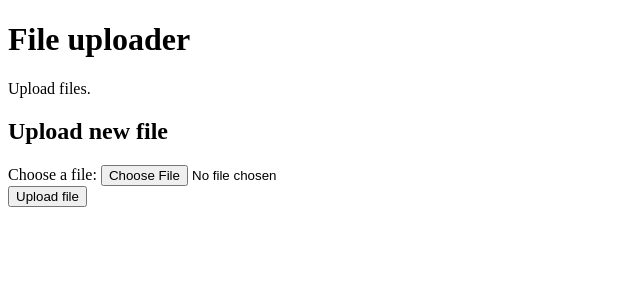
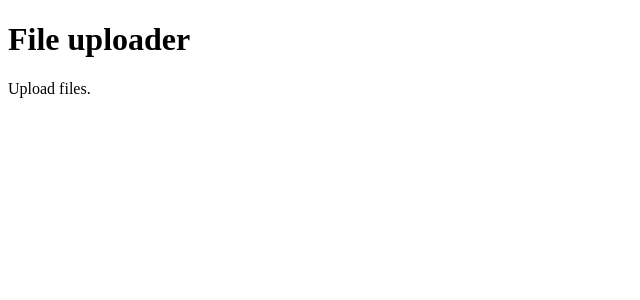
Before and after one commit to NirmalSubedi/odin-file-uploader, a Node server app: template views/home.ejs in a window 1280 px wide. Shown: the part 70-370 px from the top of the page, without its empty margins (0-640 px from the left). Run offline with Node 20, Linux system fonts and the light colour scheme; the template is opened without the code that fills it, so the values that code supplies are empty; the visitor is signed in with stand-in values (Sample User, id 1); some libraries are stand-ins or nearby versions.

Commit message:
chore: move file upload form to folder view

```diff
--- a/views/home.ejs
+++ b/views/home.ejs
@@ -9,16 +9,5 @@
     <%- include('partials/nav') %>
     <h1>File uploader</h1>
     <p>Upload files.</p>
-    <% if (locals.user) { %>
-    <h2>Upload new file</h2>
-    <form action="/upload" method="post" enctype="multipart/form-data">
-      <div>
-        <label for="file">Choose a file:</label>
-        <input type="file" id="file" name="file">
-      </div>
-      <button type="submit">Upload file</button>
-    </form>
-    <% } %>
-
   </body>
 </html>
```
Also changed, not shown: views/folder.ejs (+13 -0 lines).
